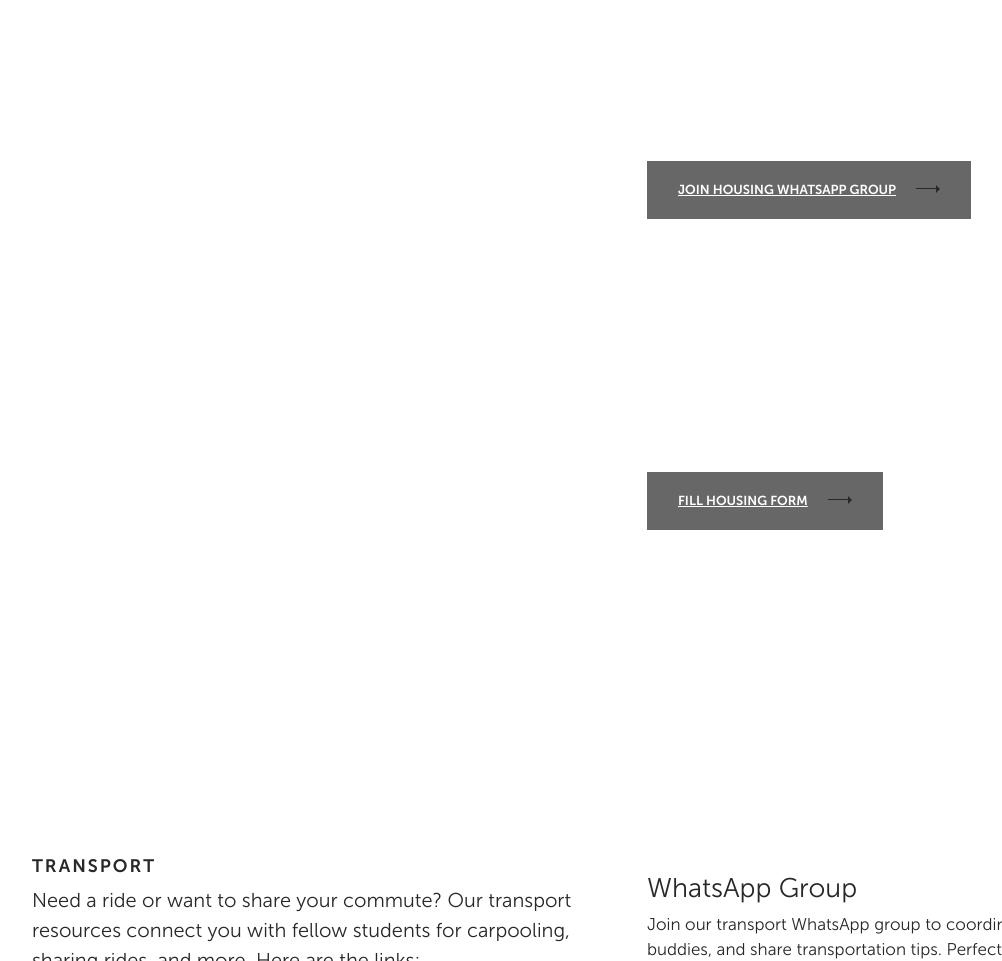
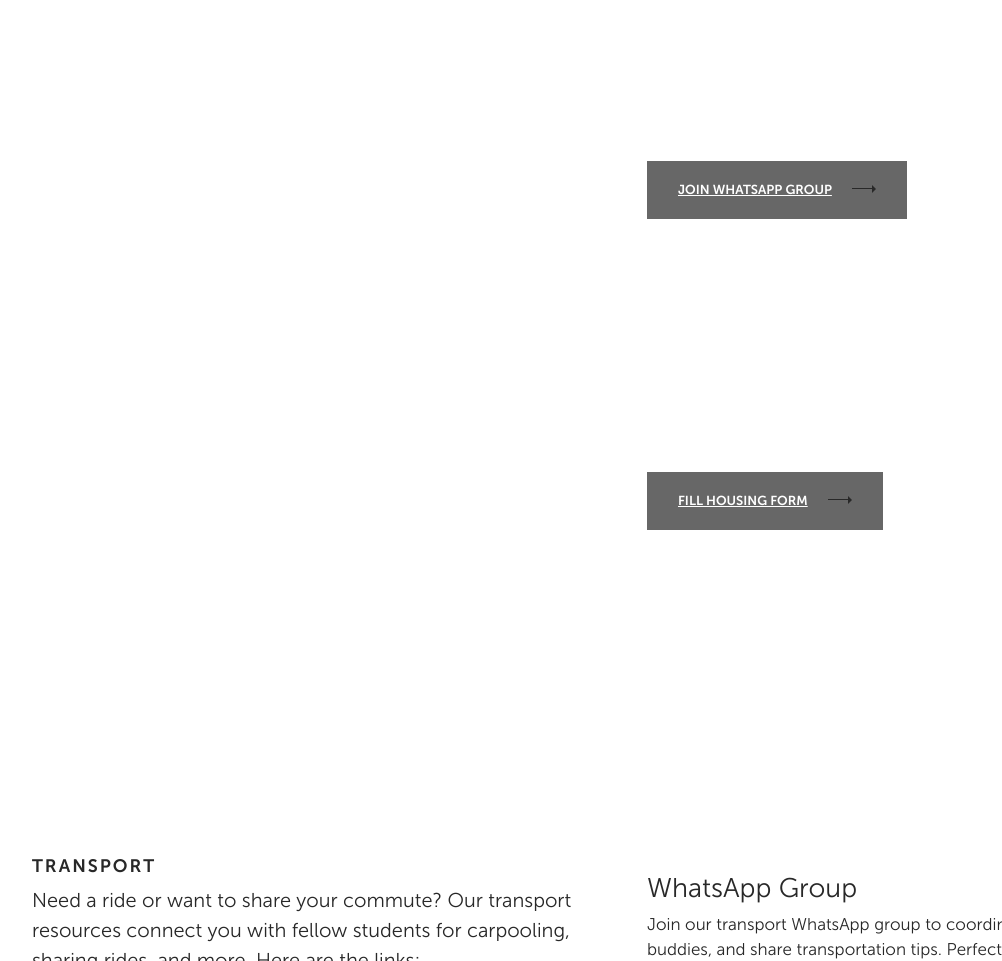
Before and after one commit to UmassdISA/ISA-WEBSITE, a plain HTML site: page index.html in a window 1280 px wide. Shown: the part 2060-3021 px from the top of the page, without its empty margins (23-1025 px from the left). Drawn offline with Linux system fonts and the light colour scheme; files whose address does not match are found by name.

Commit message:
travelink1

```diff
--- a/index.html
+++ b/index.html
@@ -229,7 +229,7 @@ We try to ensure a homey atmosphere for Indian students living away from home an
           <div class="project-content">
             <h3>WhatsApp Group</h3>
             Connect with other students seeking housing or offering rooms. Share listings, find roommates, and get advice on the best places to live near campus. <br><br>
-              <div class="custom-btnd"><a href="https://chat.whatsapp.com/GzJqhrrS0CSAyAhFRLAxct">Join Housing Whatsapp Group<span></span> <i></i></a></div>
+              <div class="custom-btnd"><a href="https://chat.whatsapp.com/GzJqhrrS0CSAyAhFRLAxct">Join Whatsapp Group<span></span> <i></i></a></div>
               <!-- end custom-btn --></small> </div>
           <!-- end project-content -->
         </div>
@@ -272,7 +272,7 @@ We try to ensure a homey atmosphere for Indian students living away from home an
           <div class="project-content">
             <h3><a href="images/works03.jpg" data-fancybox>WhatsApp Group</a></h3>
             Join our transport WhatsApp group to coordinate rides, find carpool buddies, and share transportation tips. Perfect for commuting students and those looking to reduce travel costs.<br><br>
-            <small><div class="custom-btn"><a href="#">Join Whatsapp Group<span></span> <i></i></a></div>
+            <small><div class="custom-btn"><a href="https://chat.whatsapp.com/LCIxsqbid8wCSaGTJfEidl">Join Whatsapp Group<span></span> <i></i></a></div>
               <!-- end custom-btn --></small> </div>
           <!-- end project-content -->
         </div>
```
